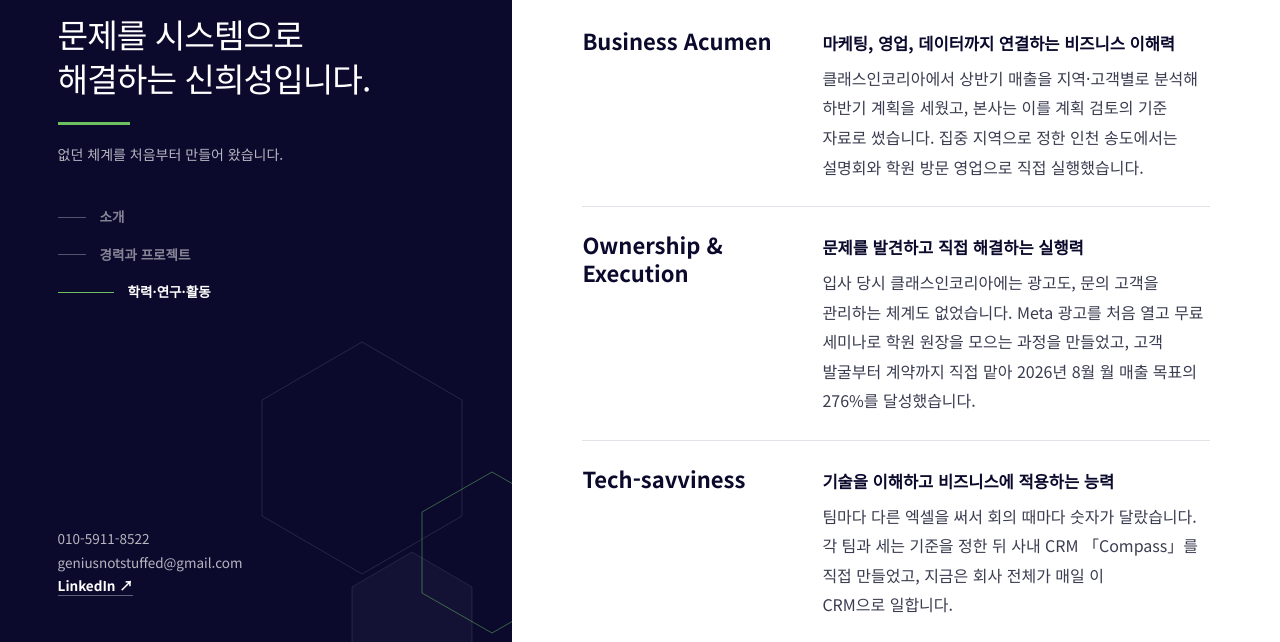
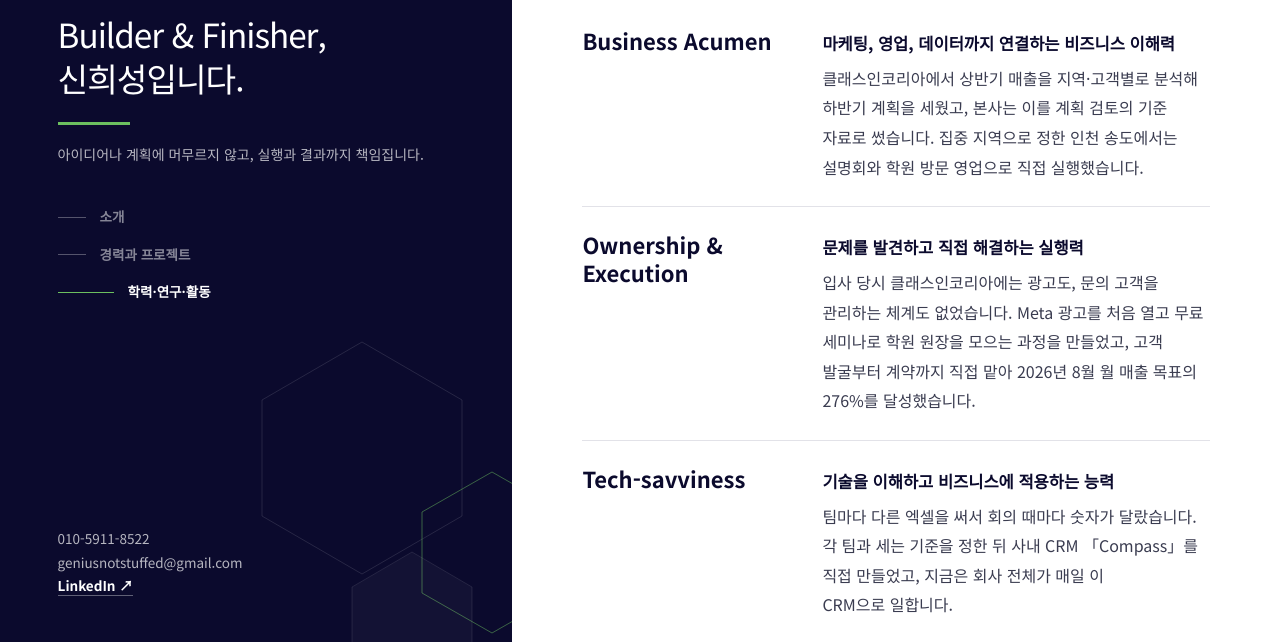
Before and after one commit to geniusnotstuffed/portfolio, a plain HTML site: page operations/index.html in a window 1280 px wide. Shown: the part 158-800 px from the top of the page. Drawn offline with Linux system fonts and the light colour scheme; a web font is replaced by a local one.

Commit message:
Operations 웹: 표제를 Builder & Finisher로
Co-Authored-By: Claude Fable 5.2 <noreply@anthropic.com>

```diff
--- a/operations/index.html
+++ b/operations/index.html
@@ -15,8 +15,8 @@
 <header class="side">
   <div>
     <div class="id"><img class="photo" src="../assets/photo.jpg" alt="신희성"><p class="name">신희성<small>Heesung Shin</small></p></div>
-    <h1>문제를 시스템으로<br>해결하는 신희성입니다.</h1>
-    <p class="apply">없던 체계를 처음부터 만들어 왔습니다.</p>
+    <h1>Builder &amp; Finisher,<br>신희성입니다.</h1>
+    <p class="apply"><span class="nw">아이디어나 계획에 머무르지 않고,</span> <span class="nw">실행과 결과까지 책임집니다.</span></p>
     <nav class="toc" aria-label="목차">
       <a href="#about"><i></i>소개</a>
       <a href="#work"><i></i>경력과 프로젝트</a>
```
